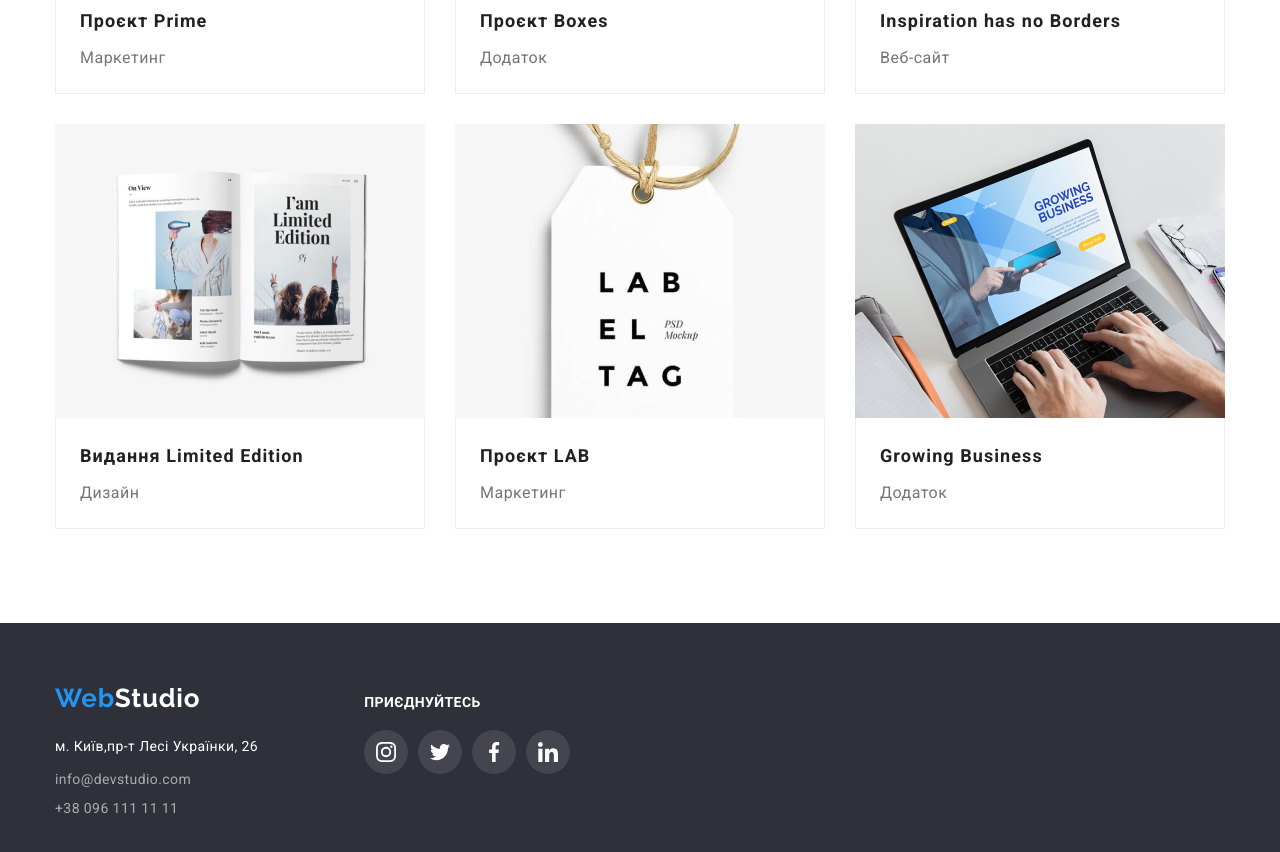
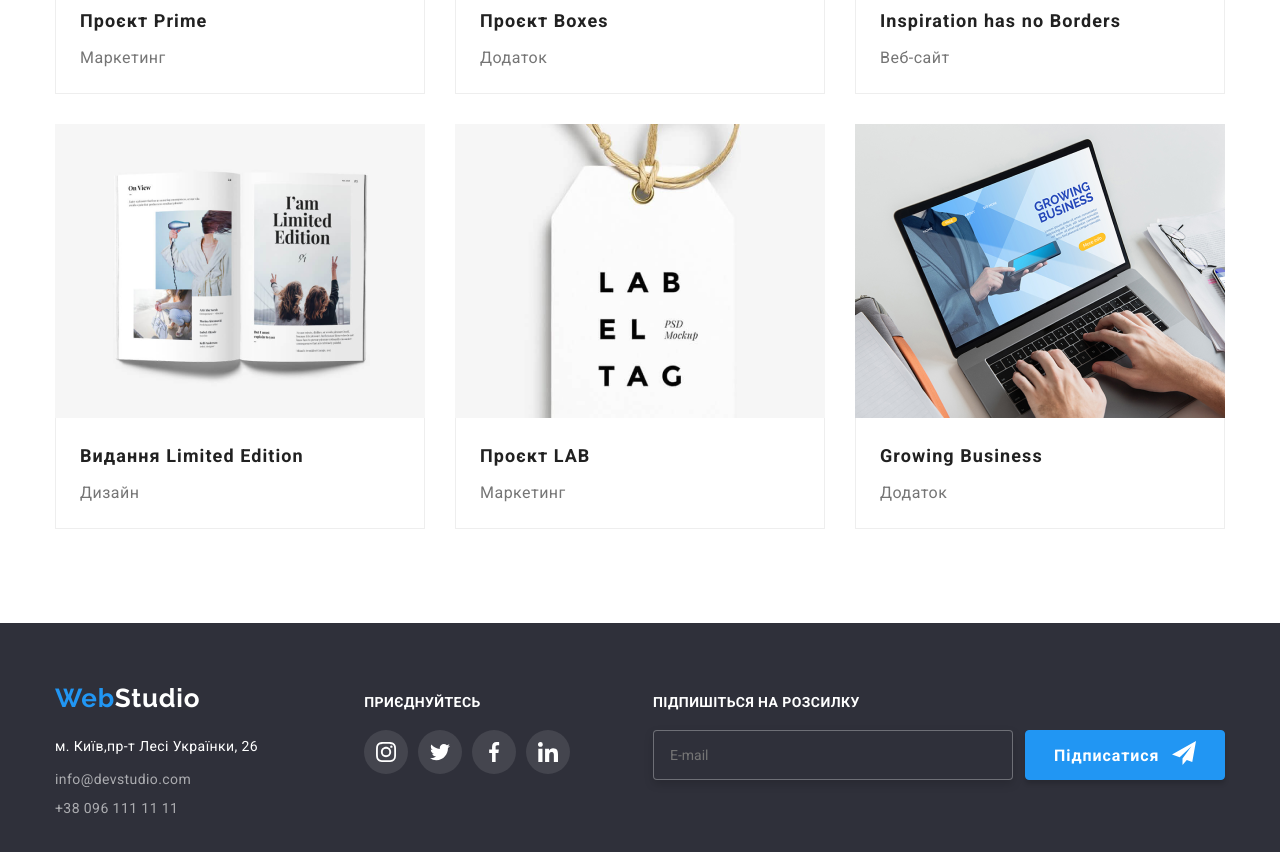
Before and after one commit to kortunn/hw-003, a plain HTML site: page portfolio.html in a window 1280 px wide. Shown: the part 1009-1861 px from the top of the page. Drawn offline with nearby package versions, Linux system fonts and the light colour scheme.

Commit message:
add footer

```diff
--- a/css/styles.css
+++ b/css/styles.css
@@ -805,6 +805,7 @@ color: rgba(255, 255, 255, 0.6);
     margin-left: auto;
 }
 .text-submit{
+    display: block;
     margin-bottom: 20px;
     font-weight: 700;
     font-size: 14px;
@@ -834,6 +835,7 @@ color: rgba(255, 255, 255, 0.6);
     color: var(--white-tx-cl);
 }
 .footer-submit-input{
+    background-color:var(--background-page);
     width: 360px;
     height: 50px;
     border-radius: 4px;
--- a/portfolio.html
+++ b/portfolio.html
@@ -283,6 +283,20 @@
 						</li>
 					</ul>
 				</div>
+				<div class="footer-submit">
+					<form>
+						<strong class="text-submit">Підпишіться на розсилку</strong>
+						<label class="footer-submit-field">
+							<input class="footer-submit-input" type="email" placeholder="E-mail" />
+							<button class="footer-submit-btn" type="submit">
+								<svg class="icon-send" width="24" height="24">
+									<use href="./images/icon-send.svg#icon-send"></use>
+								</svg>
+								<span class="footer-submit-label">Підписатися</span>
+							</button>
+						</label>
+					</form>
+				</div>
 			</div>
 		</footer>
 	</body>
```
